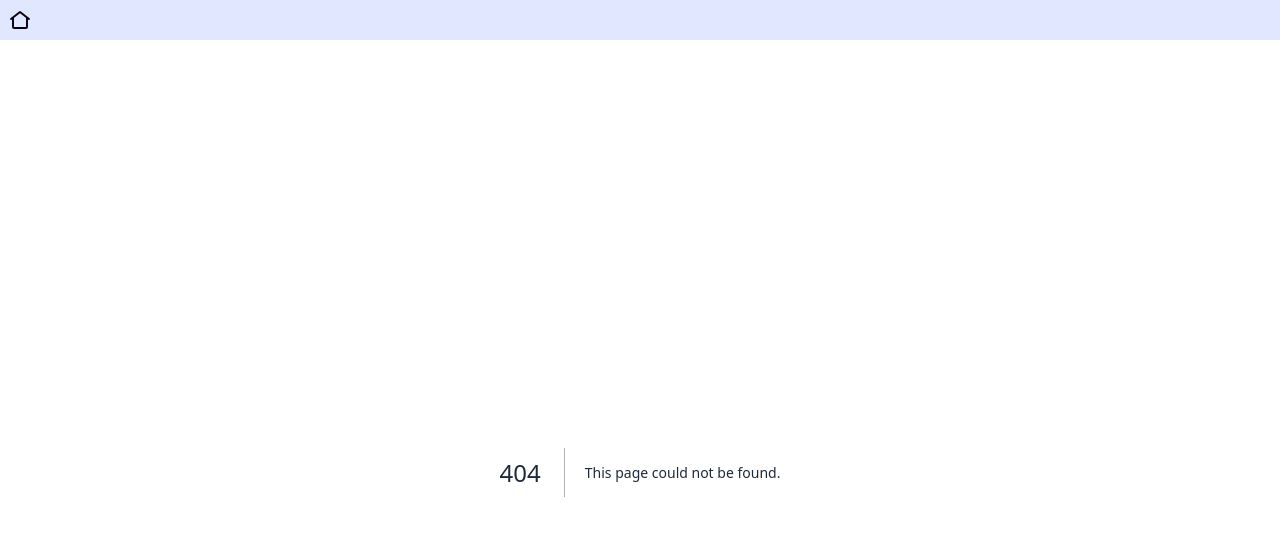
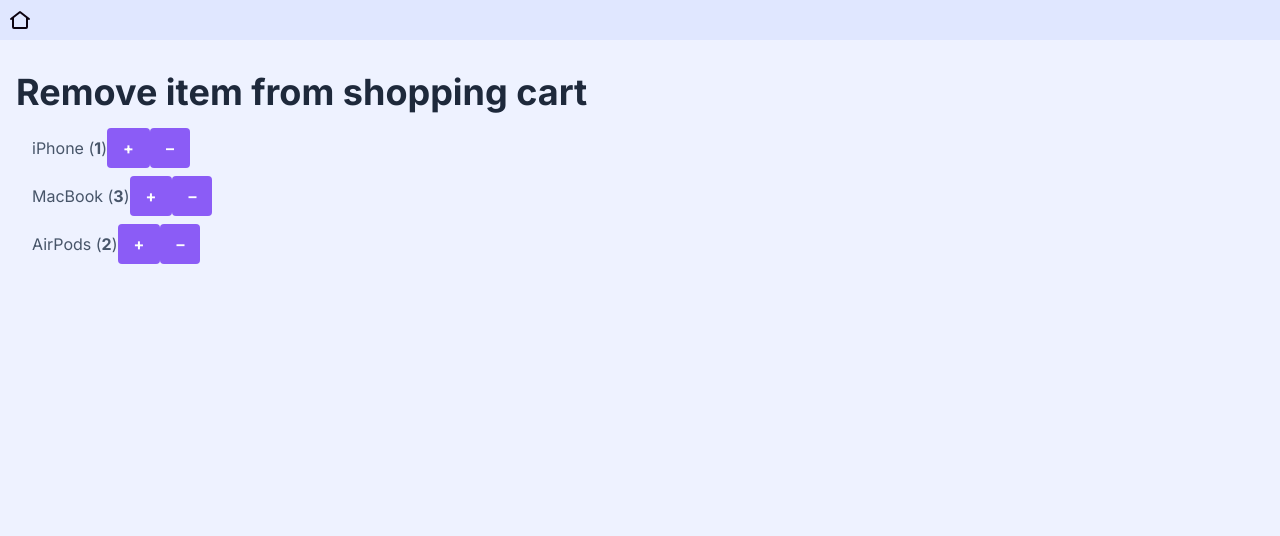
Before and after one commit to emanuelefavero/frontend-problems, a Next.js app in the folder react/: page /remove-item-from-shopping-cart in a window 1280 px wide. Before the commit this address had no page. Shown: the top 536 px of the page. Built offline with nearby package versions, Linux system fonts and the light colour scheme.

Commit message:
add /remove-item-from-shopping-cart

```diff
--- a/react/app/page.tsx
+++ b/react/app/page.tsx
@@ -39,6 +39,11 @@
         <li>
           <Link href='/update-state-arrays'>Update state arrays</Link>
         </li>
+        <li>
+          <Link href='/remove-item-from-shopping-cart'>
+            Remove item from shopping cart
+          </Link>
+        </li>
       </ul>
     </>
   )
--- /dev/null
+++ b/react/app/remove-item-from-shopping-cart/page.tsx
@@ -0,0 +1,63 @@
+'use client'
+
+import { useState } from 'react'
+
+const initialProducts = [
+  {
+    id: 0,
+    name: 'iPhone',
+    count: 1,
+  },
+  {
+    id: 1,
+    name: 'MacBook',
+    count: 3,
+  },
+  {
+    id: 3,
+    name: 'AirPods',
+    count: 2,
+  },
+]
+
+export default function Page() {
+  const [products, setProducts] = useState(initialProducts)
+
+  const handleIncrease = (productId: number) => {
+    setProducts(
+      products.map((product) => {
+        if (product.id === productId) {
+          return {
+            ...product,
+            count: product.count + 1,
+          }
+        }
+
+        return product
+      })
+    )
+  }
+
+  // Delete item from shopping cart if count is 0 or less
+
+  return (
+    <>
+      <h1>Remove item from shopping cart</h1>
+      <ul>
+        {products.map((product) => (
+          <li key={product.id}>
+            {product.name} (<b>{product.count}</b>)
+            <button
+              onClick={() => {
+                handleIncrease(product.id)
+              }}
+            >
+              +
+            </button>
+            <button onClick={() => handleDecrease(product.id)}>–</button>
+          </li>
+        ))}
+      </ul>
+    </>
+  )
+}
```
